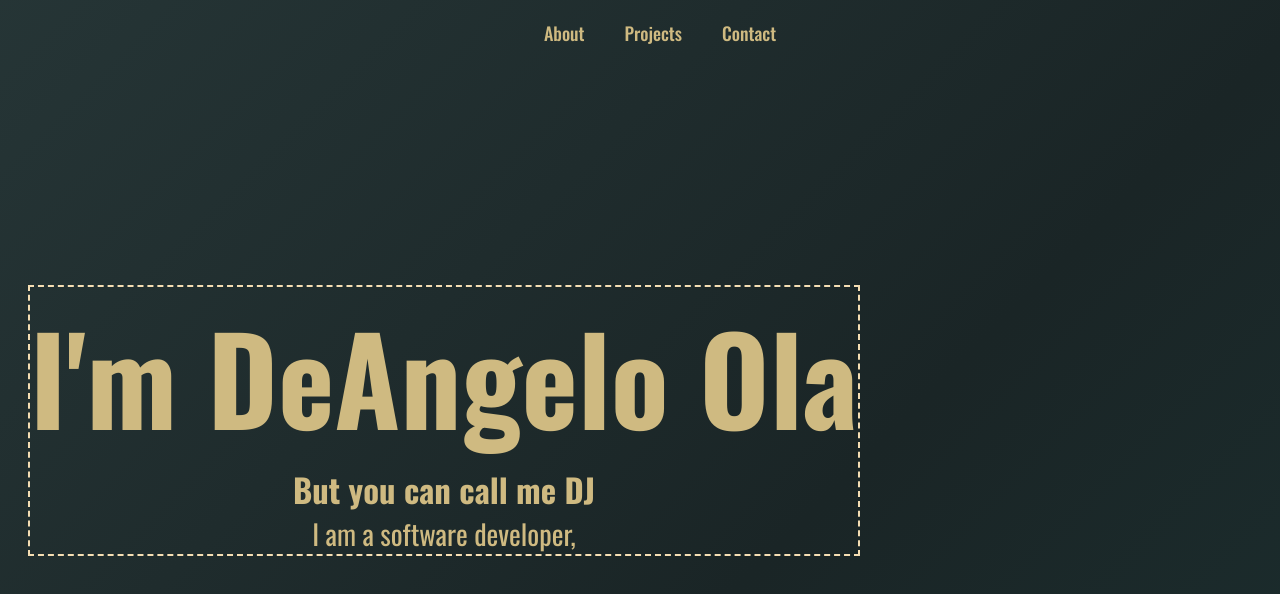
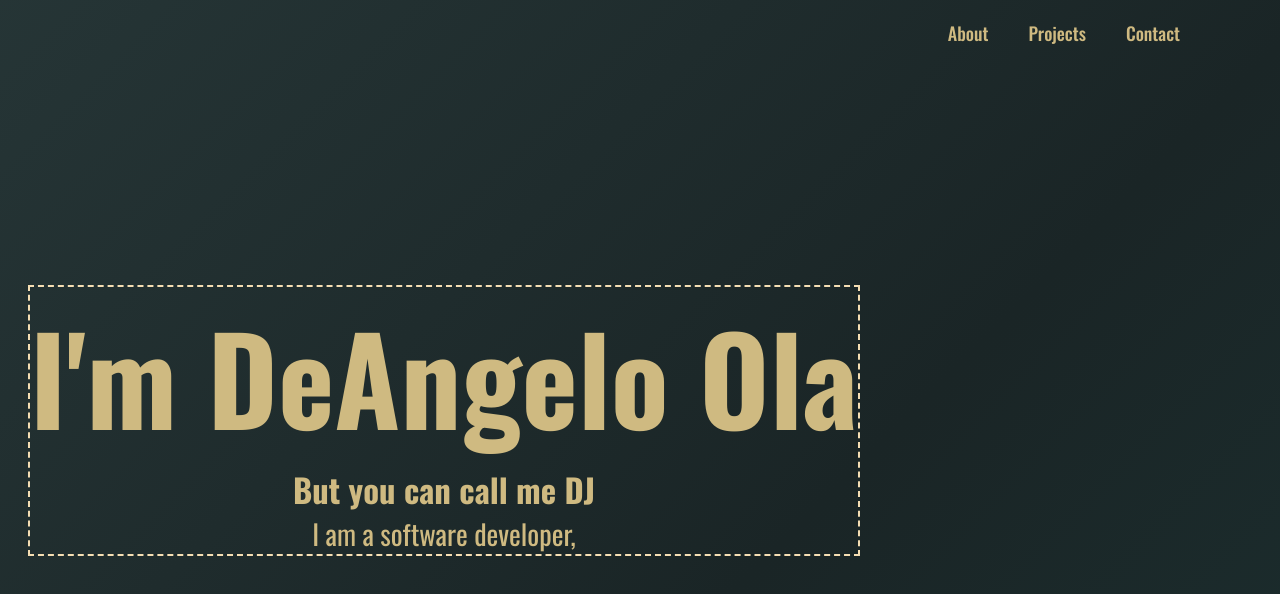
Before and after one commit to Deejayayay/Portofolio, a React (Vite) app in the folder dj-portfolio/: page / in a window 1280 px wide. Shown: the top 594 px of the page. Built offline with nearby package versions, Linux system fonts and the light colour scheme; a web font is replaced by a local one.

Commit message:
Update nav.css

```diff
--- a/dj-portfolio/src/styles/nav.css
+++ b/dj-portfolio/src/styles/nav.css
@@ -6,7 +6,8 @@
     padding: 20px 100px;
     background: transparent;
     display: flex;
-    justify-content: center;
+    justify-content: flex-end;
+    align-items: center;
     z-index: 100;
 }
 
```
